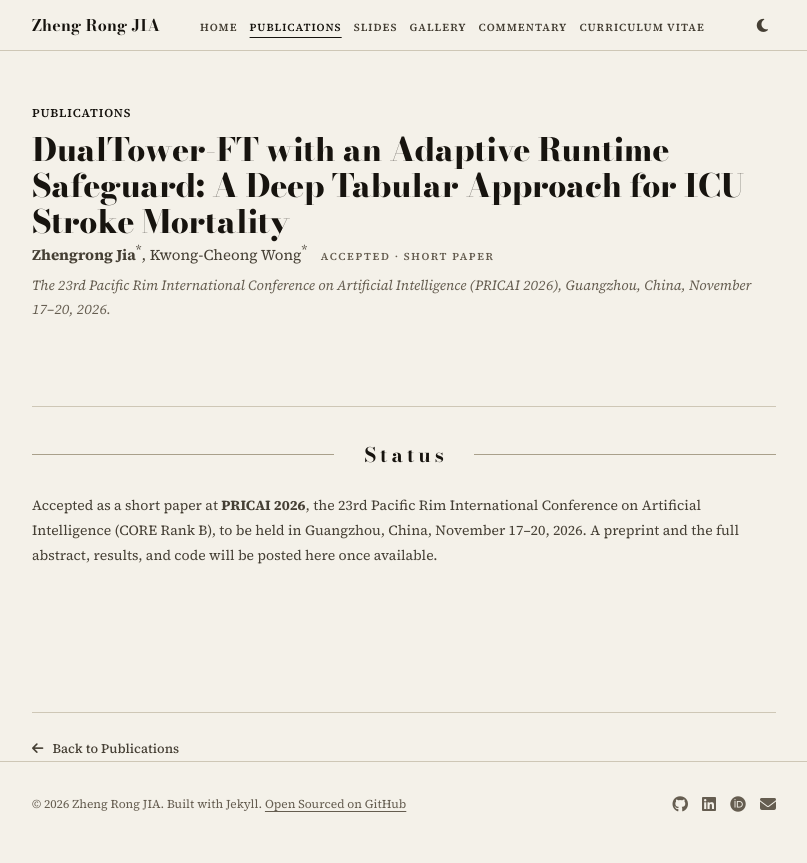
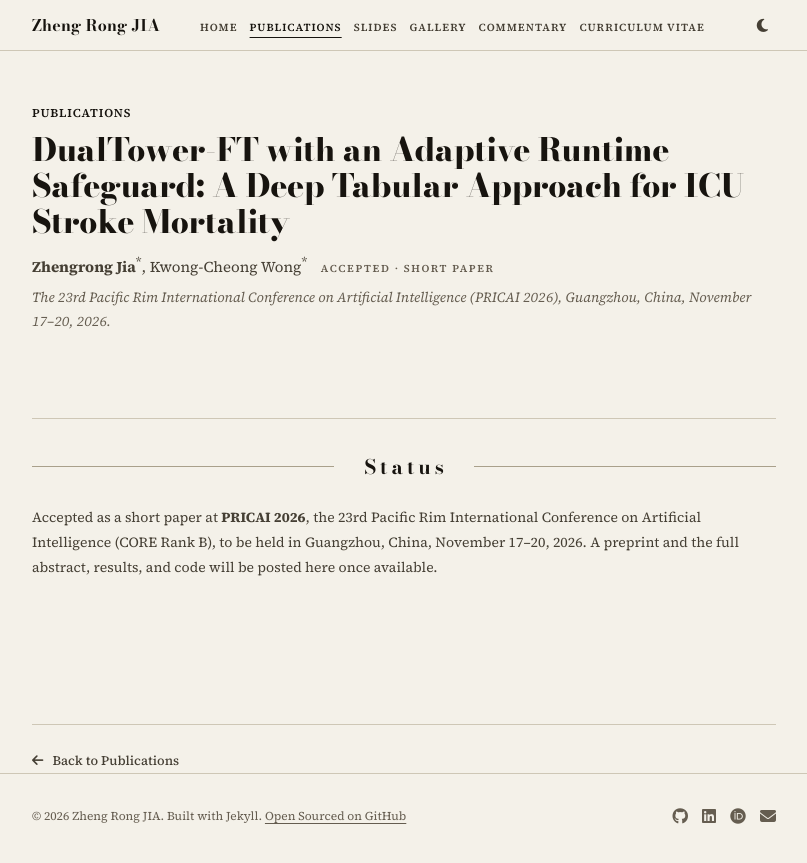
Before and after one commit to ZR-JIA/zr-jia.github.io, a Jekyll site: the page built from _publications/dualtower-ft-pricai.md, in a window 1280 px wide. Shown: the top 863 px of the page, without its empty margins (236-1043 px from the left). Built offline with Jekyll 4.4.1, drawn with Linux system fonts in a browser that asks for light colours.

Commit message:
fix: restore the gap under article headlines
Tightening page titles to a 1.12 line height (71f7de6) removed the
leading that had separated an article headline from the line under it,
leaving the paper title touching its author line with a 0px gap.

Give the headline a 12px bottom margin, the system's space between a
title and its subtitle. This covers paper detail pages and commentary
posts, which share the kicker-then-headline structure.

```diff
--- a/assets/css/main.css
+++ b/assets/css/main.css
@@ -592,7 +592,12 @@ img { max-width: 100%; height: auto; }
 
 /* Article headlines (a paper or post title under its kicker) run to ~100
    characters; a long headline is set smaller, as newspapers do. */
-.post-kicker + h1 { font-size: clamp(22px, 2.4vw + 13px, 32px); }
+.post-kicker + h1 {
+  font-size: clamp(22px, 2.4vw + 13px, 32px);
+  /* the 1.12 line height removed the leading that used to separate the
+     headline from the byline under it */
+  margin-bottom: 12px;
+}
 
 .page-header-actions {
   display: flex;
```
